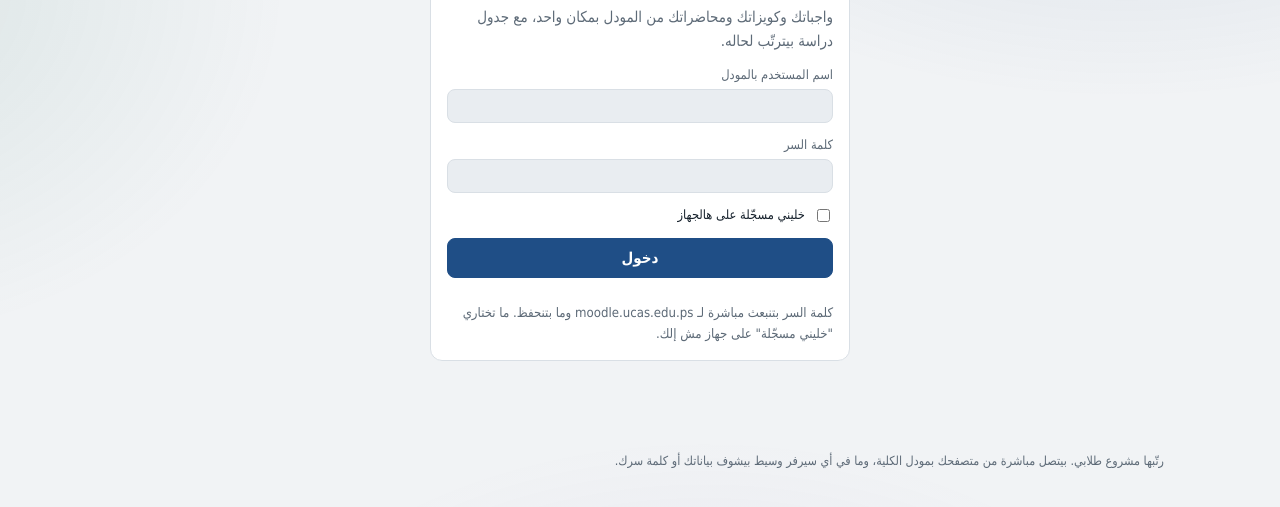
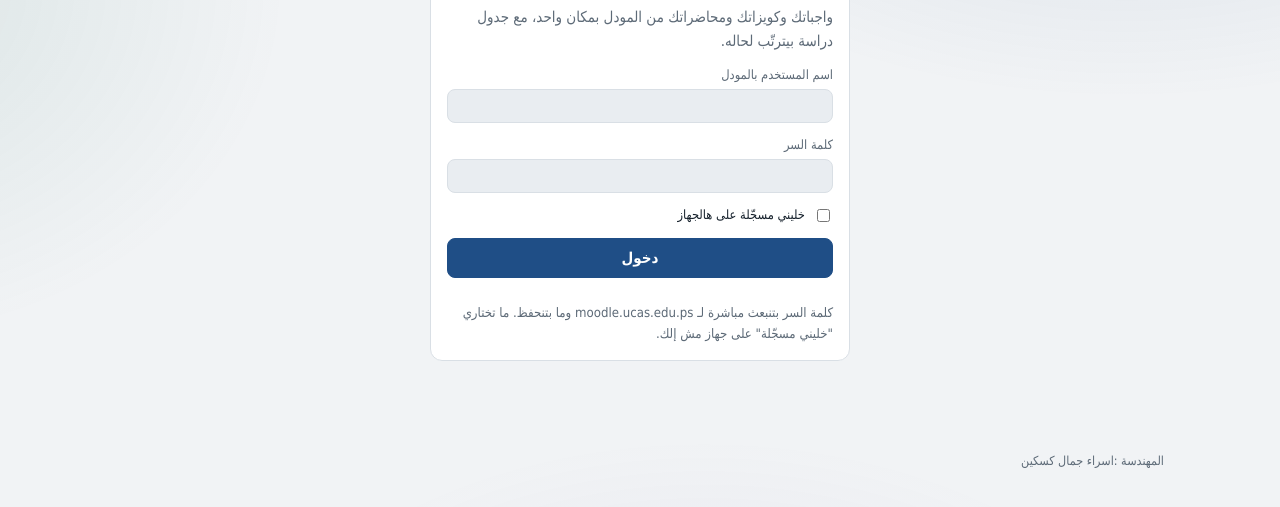
Before and after one commit to israa-jamal499/rattibha, a plain HTML site: page index.html in a window 1280 px wide. Shown: the part 159-666 px from the top of the page. Drawn offline with Linux system fonts and the light colour scheme.

Commit message:
Update index.html

```diff
--- a/index.html
+++ b/index.html
@@ -920,7 +920,7 @@
 <body>
   <div id="root"></div>
   <div id="dock"></div>
-  <footer>رتّبها مشروع طلابي. بيتصل مباشرة من متصفحك بمودل الكلية، وما في أي سيرفر وسيط بيشوف بياناتك أو كلمة سرك.
+  <footer>المهندسة :اسراء جمال كسكين
   </footer>
 
   <script>
```
